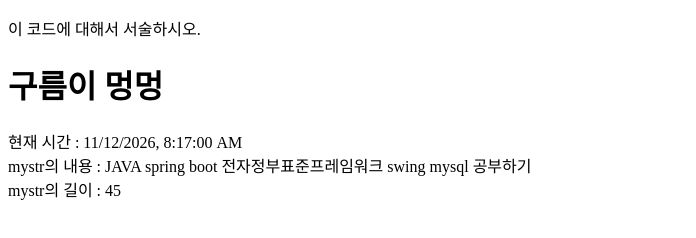
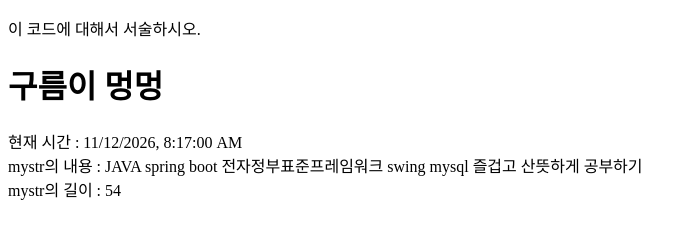
Before and after one commit to groomigroom/school, a plain HTML site: page 스크립트언어실습/중간이후/11_12/35.html in a window 1280 px wide. Shown: the whole page, without its empty margins (0-696 px from the left). Drawn offline with Linux system fonts and the light colour scheme.

Commit message:
Update 35.html

```diff
--- a/스크립트언어실습/중간이후/11_12/35.html
+++ b/스크립트언어실습/중간이후/11_12/35.html
@@ -17,7 +17,7 @@
     document.write("현재 시간 : " + today.toLocaleString()
         + "<br>");
     // String 객체 생성
-    let mystr = new String("JAVA spring boot 전자정부표준프레임워크 swing mysql 공부하기");
+    let mystr = new String("JAVA spring boot 전자정부표준프레임워크 swing mysql 즐겁고 산뜻하게 공부하기");
     document.write("mystr의 내용 : " + mystr + "<br>");
     document.write("mystr의 길이 : " + mystr.length + "<br>");
 </script>
```
